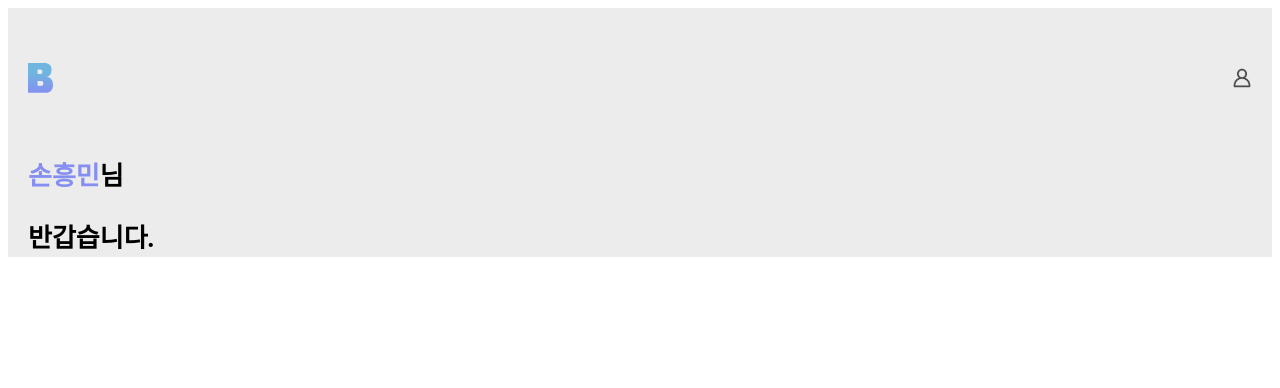
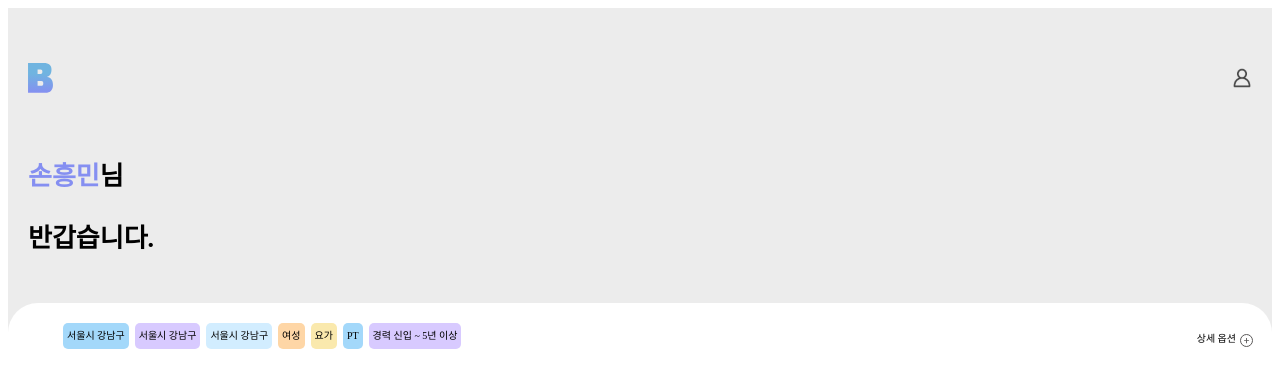
Before and after one commit to ktmihs/bodyBuddy, a Next.js app: page / in a window 1280 px wide. Shown: the top 388 px of the page. Built offline with nearby package versions, Linux system fonts and the light colour scheme; a web font is replaced by a local one; what emotion-reset would draw is missing.

Commit message:
design: bodyBudy#8 Markup and style option
- index.tsx

```diff
--- a/pages/index.tsx
+++ b/pages/index.tsx
@@ -3,9 +3,13 @@ import styled from "@emotion/styled";
 import Image from 'next/image';
 import logo from '@assets/logo.svg';
 import myPage from '@assets/mypage.svg';
+import addOption from '@assets/addoption.svg';
+
+import OptionList from '@components/Option';
 
 const Home: NextPage = () => {
   const name = '손흥민';
+  const options = ['서울시 강남구','서울시 강남구','서울시 강남구', '여성', '요가', 'PT', '경력 신입 ~ 5년 이상'];
 
   const Index = styled.div`
     background: #ECECEC;
@@ -36,6 +40,35 @@ const Home: NextPage = () => {
     /* background-color: #ECECEC; */
   `;
 
+  const Option = styled.article`
+    position: sticky;
+    top: 0px;
+    background-color: #ECECEC;
+    padding-top: 20px;
+  `;
+
+  const OptionWrapper = styled.div`
+    display: flex;
+    flex-flow: row nowrap;
+    justify-content: space-between;
+    padding: 0px 15px;
+    align-items: center;
+    font-weight: 400;
+    font-size: 10px;
+    line-height: 18px;
+    background: #FFFFFF;
+    border-radius: 30px 30px 0 0;
+  `;
+
+  const DetailOption = styled.section`
+    margin-top: 10px;
+    span{
+      display: inline-block;
+      padding-right: 4px;
+      vertical-align:middle;
+    }
+  `;
+
   return (
     <Index>
       <Header>
@@ -50,6 +83,17 @@ const Home: NextPage = () => {
         </IntroMessage>
       </Header>
       <Main>
+        <Option>
+          <OptionWrapper>
+            <OptionList options={options} />
+            <DetailOption>
+              <span>상세 옵션</span>
+              <span>
+                <Image src={addOption} title="상세 옵션" alt="상세 옵션"/>
+              </span>
+            </DetailOption>
+          </OptionWrapper>
+        </Option>
 
       </Main>
     </Index>
```
